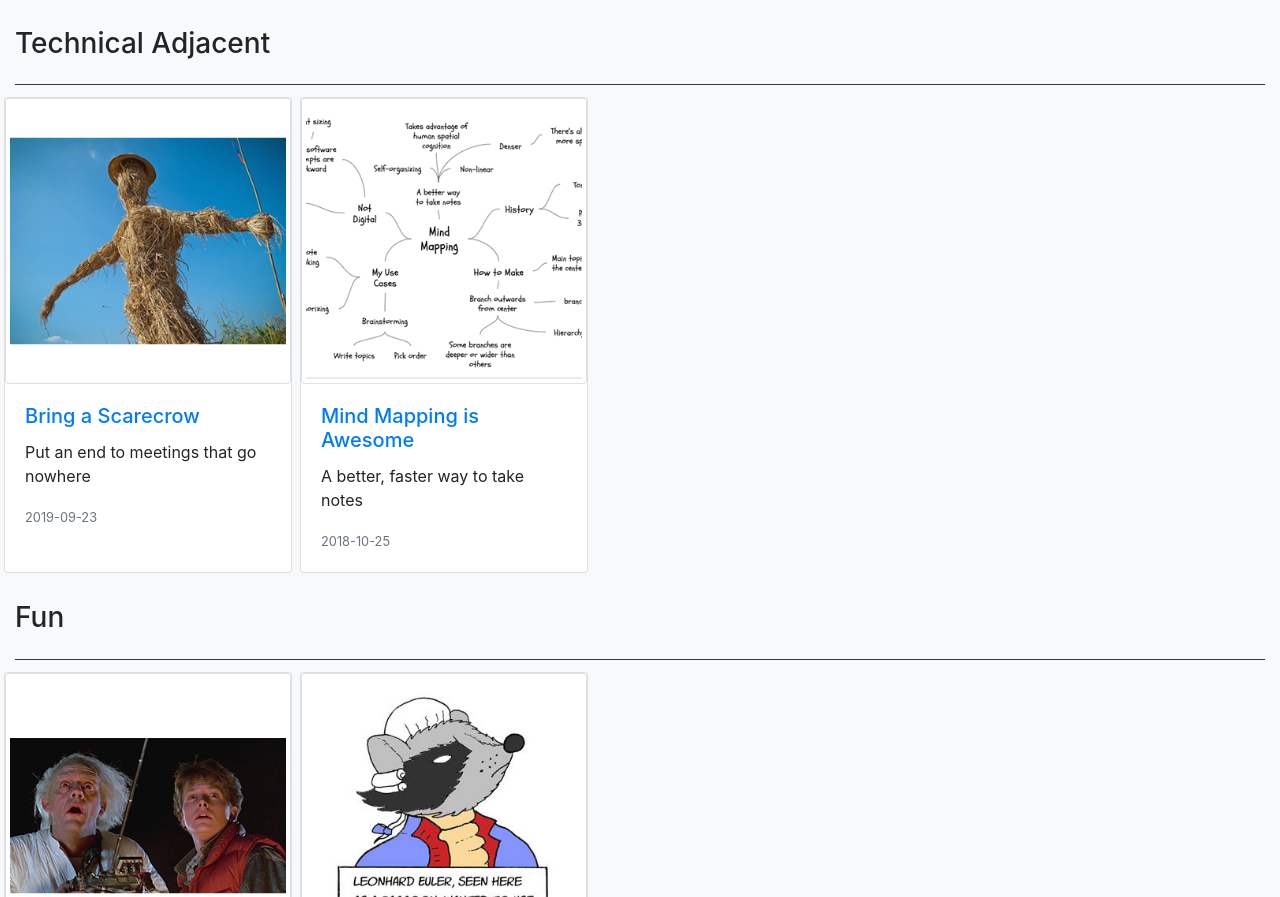
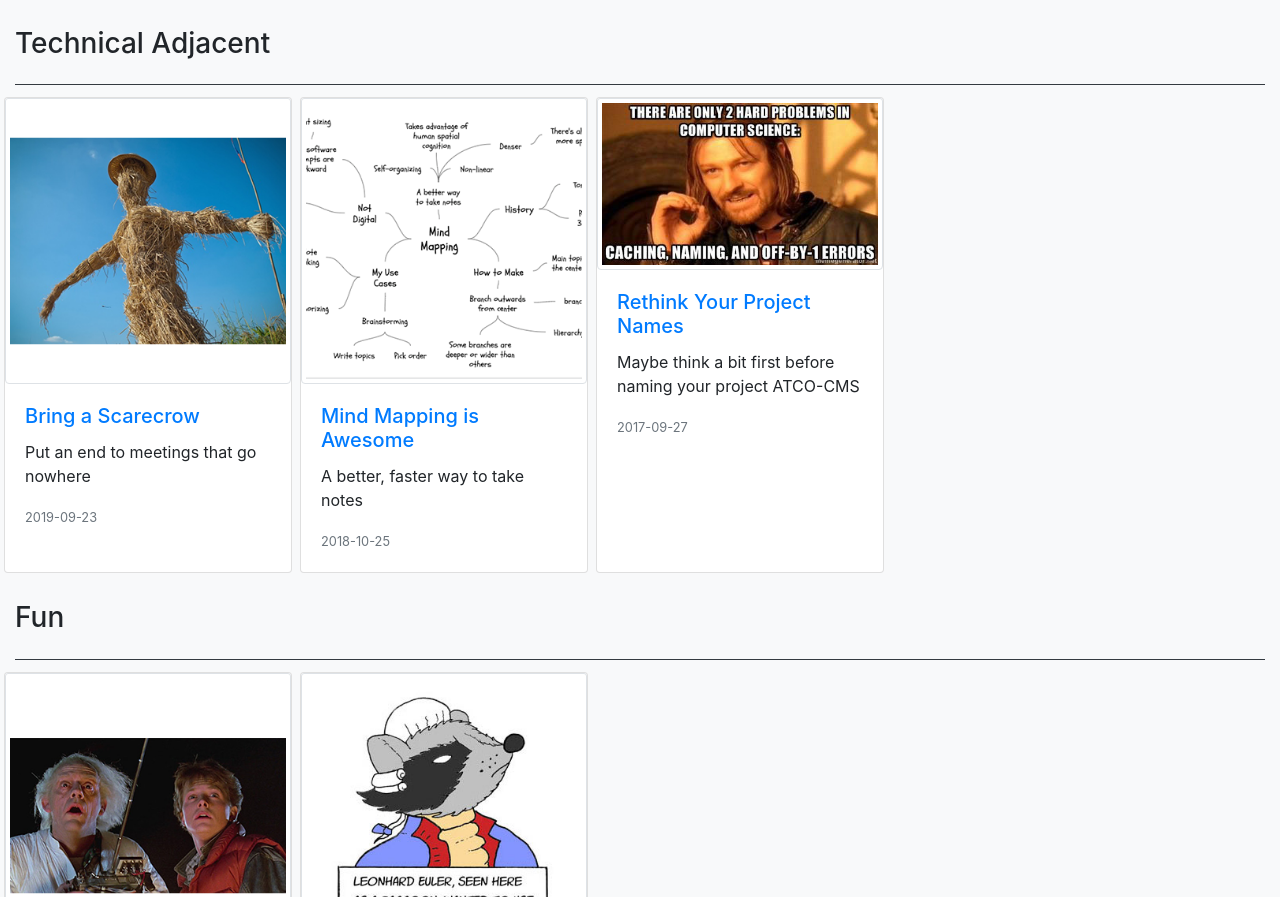
Before and after one commit to JeffreyMFarley/showcase, a plain HTML site: page _site/index.html in a window 1280 px wide. Shown: the part 1324-2221 px from the top of the page. Drawn offline with nearby package versions, Linux system fonts and the light colour scheme.

Commit message:
feat: Add "naming is hard"

```diff
--- a/_site/index.html
+++ b/_site/index.html
@@ -188,6 +188,23 @@
           </div>
         </div>
 
+        <div class="card m-1" style="width: 18rem;">
+          <a href="https://pov.stsiinc.com/rethink-your-project-names-8b928758ab15" target="_blank">
+            <img src="images/naming-is-hard.jpg" class="card-img-top img-thumbnail"></img>
+          </a>
+          <div class="card-body">
+            <h5 class="card-title">
+              <a href="https://pov.stsiinc.com/rethink-your-project-names-8b928758ab15" target="_blank">
+                Rethink Your Project Names
+              </a>
+            </h5>
+            <p class="card-text">Maybe think a bit first before naming your project ATCO-CMS</p>
+            <p class="card-text">
+              <small class="text-muted text-right">2017-09-27</small>
+            </p>
+          </div>
+        </div>
+
       </div>
 
       <h3 class="py-4 border-bottom border-dark">Fun</h3>
```
Also changed, not shown: _site/images/naming-is-hard.jpg (added), images/naming-is-hard.jpg (added), 1 other file.
